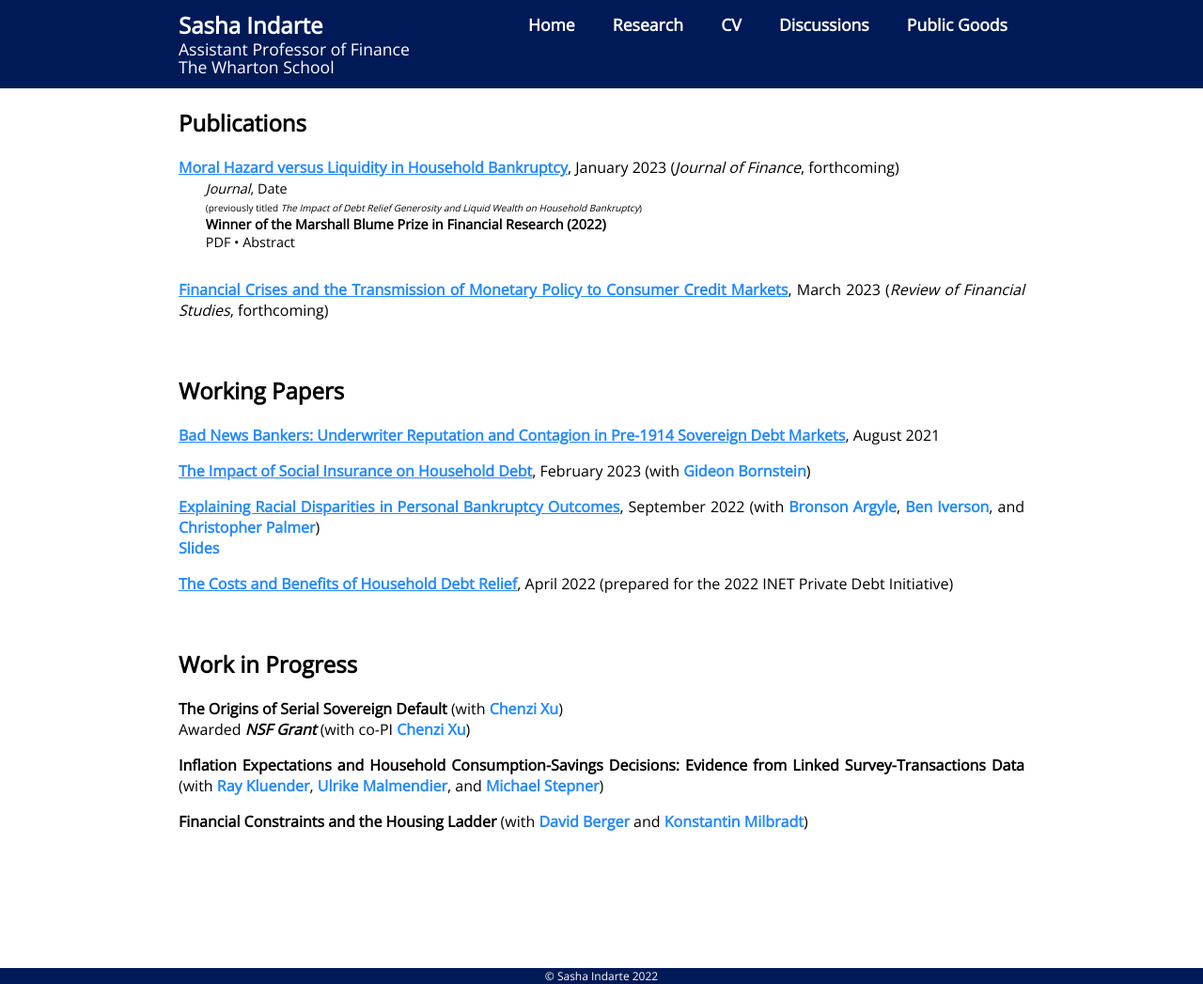
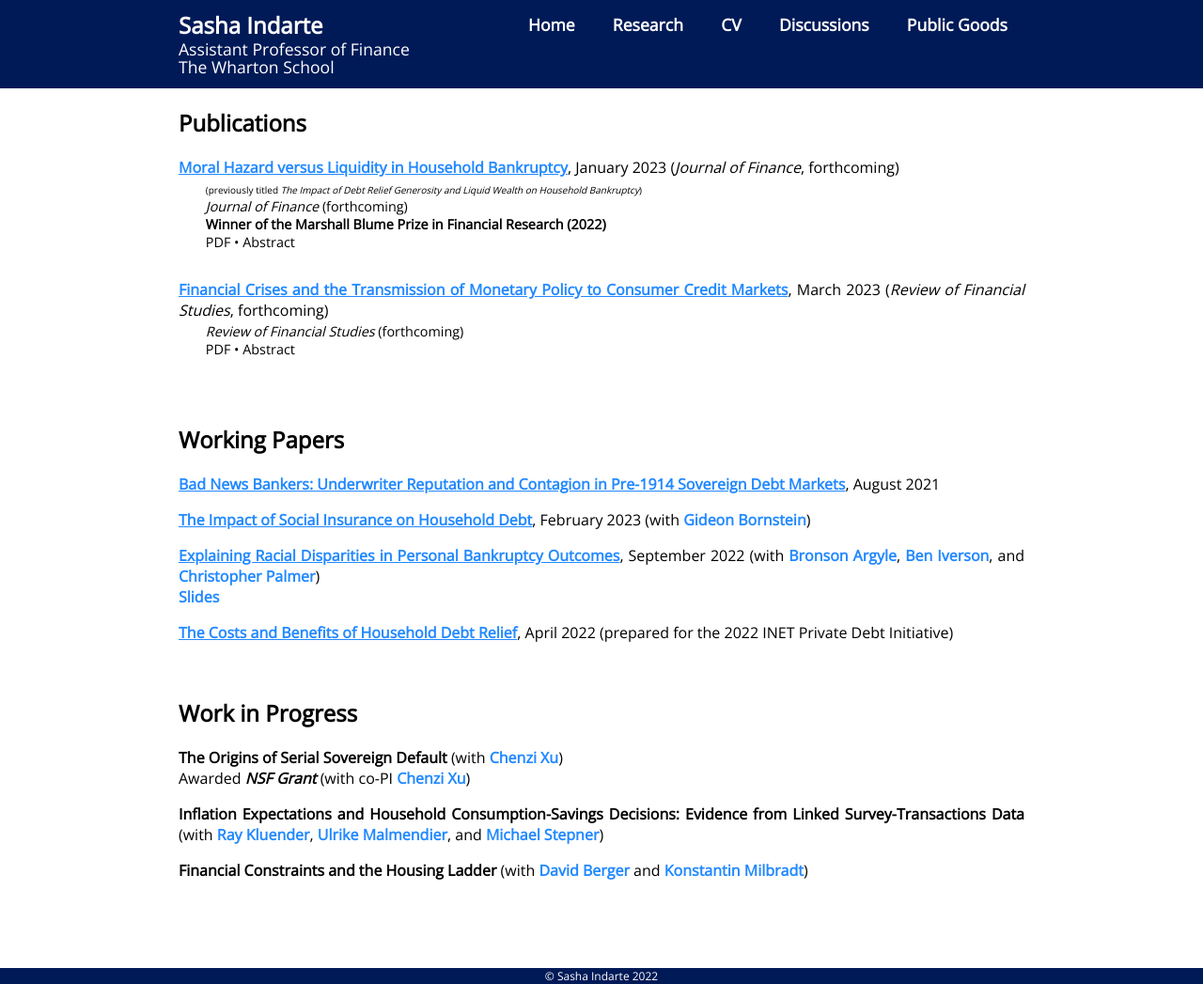
Before and after one commit to sashaindarte/sashaindarte.github.io, a Jekyll site: the page built from research/index.html, in a window 1280 px wide and 1047 px high. Shown: the whole window at 94% size. Built offline with Jekyll 4.4.1, drawn with Linux system fonts in a browser that asks for light colours.

Commit message:
Update index.html

```diff
--- a/research/index.html
+++ b/research/index.html
@@ -12,9 +12,9 @@
 			<u><b>Moral Hazard versus Liquidity in Household Bankruptcy</b></u></a>, January 2023 (<i>Journal of Finance</i>, forthcoming)
 		</p>
 		<p style="padding-left:2em;padding-bottom:1em;margin-top:-1em;font-size:0.9em;">
-			<i>Journal</i>, Date
+			<font size="0.7em"> (previously titled <i>The Impact of Debt Relief Generosity and Liquid Wealth on Household Bankruptcy</i>)</font>
 			<br>
-			<font size="0.5em"> (previously titled <i>The Impact of Debt Relief Generosity and Liquid Wealth on Household Bankruptcy</i>)</font>
+			<i>Journal of Finance</i> (forthcoming)
 			<br>
 			<b> Winner of the Marshall Blume Prize in Financial Research (2022) </b>
 			<br>
@@ -23,6 +23,11 @@
 
 		<p align="justify"> <a href = "/research/si_crises_monetary_policy.pdf">
 			<u><b>Financial Crises and the Transmission of Monetary Policy to Consumer Credit Markets</b></u></a>, March 2023 (<i>Review of Financial Studies</i>, forthcoming)
+		</p>
+		<p style="padding-left:2em;padding-bottom:1em;margin-top:-1em;font-size:0.9em;">
+			<i>Review of Financial Studies</i> (forthcoming)
+			<br>
+			PDF &bull; Abstract
 		</p>
 
 		<br>
```
